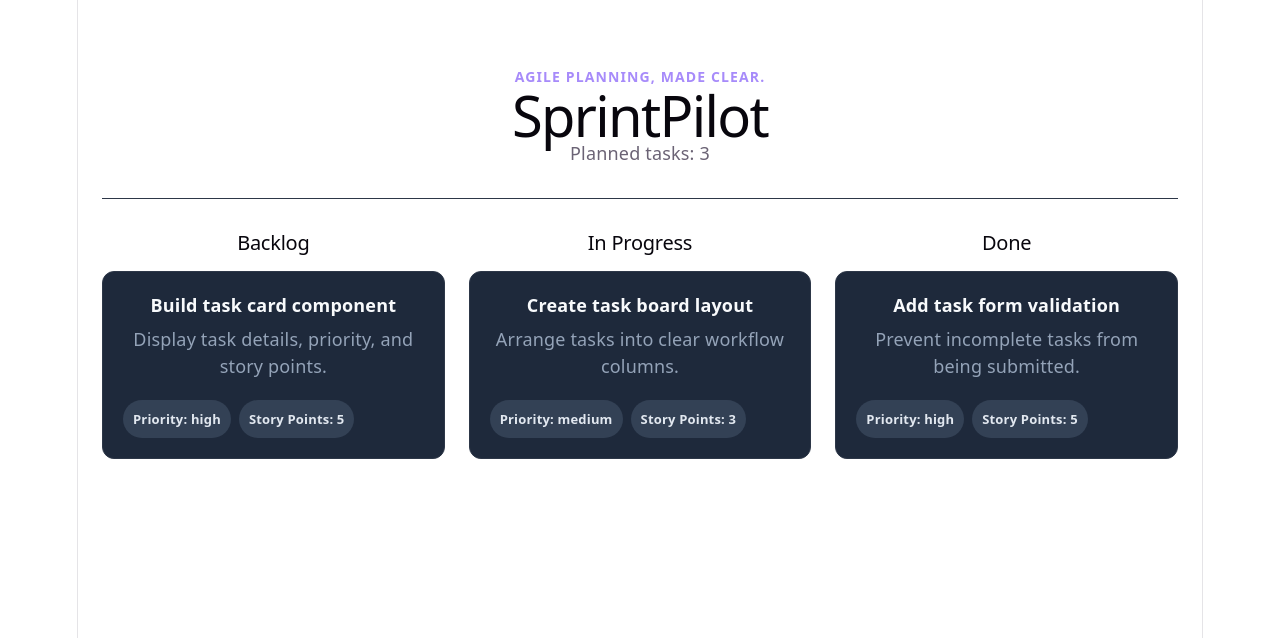
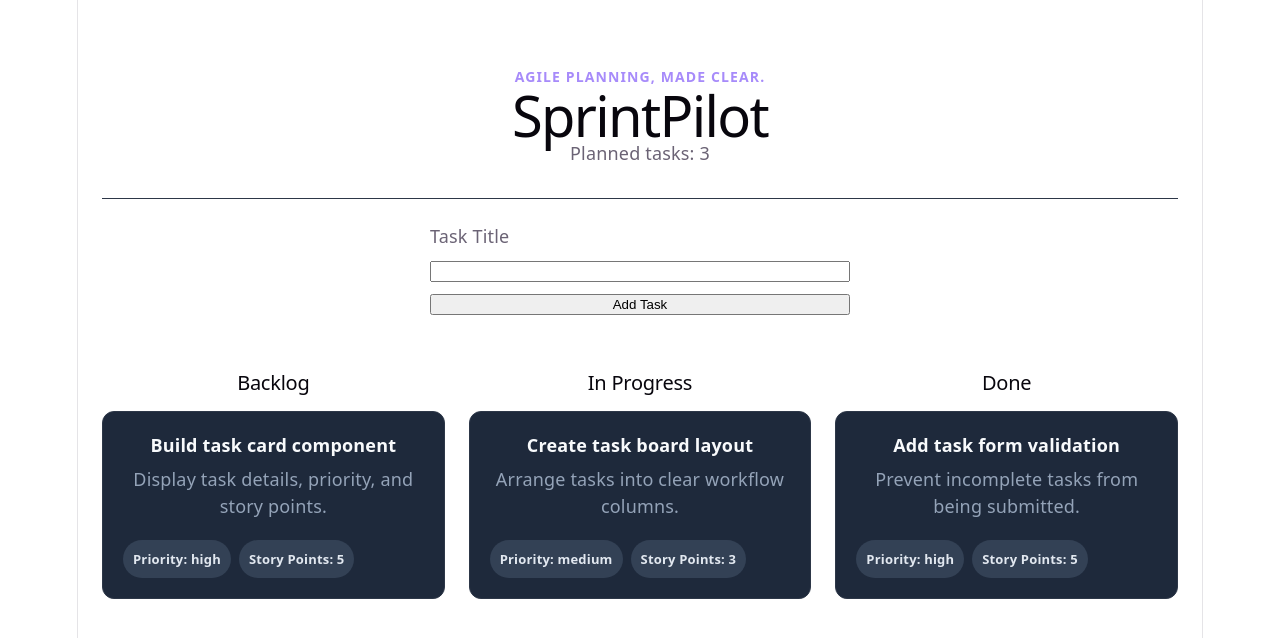
Before and after one commit to Axhar85/sprint-pilot, a React (Vite) app: page / in a window 1280 px wide. Shown: the top 638 px of the page. Built offline with nearby package versions, Linux system fonts and the light colour scheme.

Commit message:
feat: add task form with validation

```diff
--- a/src/App.css
+++ b/src/App.css
@@ -49,7 +49,7 @@
   font-size: 18px;
 }
 
-.task-card > p {
+.task-card>p {
   margin: 8px 0 20px;
   color: #94a3b8;
   line-height: 1.5;
@@ -77,6 +77,15 @@
   gap: 24px;
 }
 
+.task-form {
+  display: flex;
+  flex-direction: column;
+  gap: 12px;
+  max-width: 420px;
+  margin: 24px auto;
+  text-align: left;
+}
+
 @media (max-width: 800px) {
   .task-board {
     grid-template-columns: 1fr;
--- a/src/App.tsx
+++ b/src/App.tsx
@@ -1,29 +1,49 @@
 import { initialTasks } from './data/initialTasks'
 import TaskCard from './components/TaskCard'
+import TaskForm from './components/TaskForm'
+import { useState } from 'react'
+import type { Task } from './types/task'
 import './App.css'
 
 function App() {
-  const backlogTasks = initialTasks.filter(
+
+  const [tasks, setTasks] = useState(initialTasks)
+
+  const backlogTasks = tasks.filter(
     (task) => task.status === 'backlog',
   )
 
-  const inProgressTasks = initialTasks.filter(
+
+
+  const inProgressTasks = tasks.filter(
     (task) => task.status === 'in-progress',
   )
 
-  const doneTasks = initialTasks.filter(
+  const doneTasks = tasks.filter(
     (task) => task.status === 'done',
   )
 
+  function handleAddTask(title: string) {
+    const newTask: Task = {
+      id: crypto.randomUUID(),
+      title: title,
+      description: '',
+      status: 'backlog',
+      priority: 'medium',
+      storyPoints: 1,
+    }
+    setTasks((prevTasks) => [...prevTasks, newTask])
+  }
   return (
     <main className="app-shell">
       <header className="app-header">
         <p className="app-tagline">Agile planning, made clear.</p>
         <h1>SprintPilot</h1>
         <p className="app-summary">
-          Planned tasks: {initialTasks.length}
+          Planned tasks: {tasks.length}
         </p>
       </header>
+      <TaskForm onAddTask={handleAddTask} />
 
       <div className="task-board">
         <section className="task-section">
--- /dev/null
+++ b/src/components/TaskForm.tsx
@@ -0,0 +1,45 @@
+import { useState, type FormEvent } from 'react'
+
+
+interface TaskFormProps {
+    onAddTask: (title: string) => void
+}
+function TaskForm({ onAddTask }: TaskFormProps) {
+    const [title, setTitle] = useState('')
+    const [error, setError] = useState('')
+    function handleSubmit(event: FormEvent<HTMLFormElement>) {
+        event.preventDefault()
+
+        const trimmedTitle = title.trim()
+        if (trimmedTitle === '') {
+            setError('Task title cannot be empty.')
+            return
+        }
+        setError('')
+        onAddTask(trimmedTitle)
+        setTitle('')
+    }
+
+    return (
+        <form className="task-form" onSubmit={handleSubmit}>
+            <label htmlFor="task-title">
+                Task Title
+            </label>
+            <input
+                id="task-title"
+                name="title"
+                type="text"
+                value={title}
+                onChange={(event) => setTitle(event.target.value)}
+                aria-invalid={error !== ''}
+                aria-describedby={error ? 'task-title-error' : undefined}
+            />
+            {error && (
+                <p id="task-title-error" role="alert">{error}</p>
+            )}
+            <button type="submit">Add Task</button>
+        </form>
+    )
+}
+
+export default TaskForm
```
